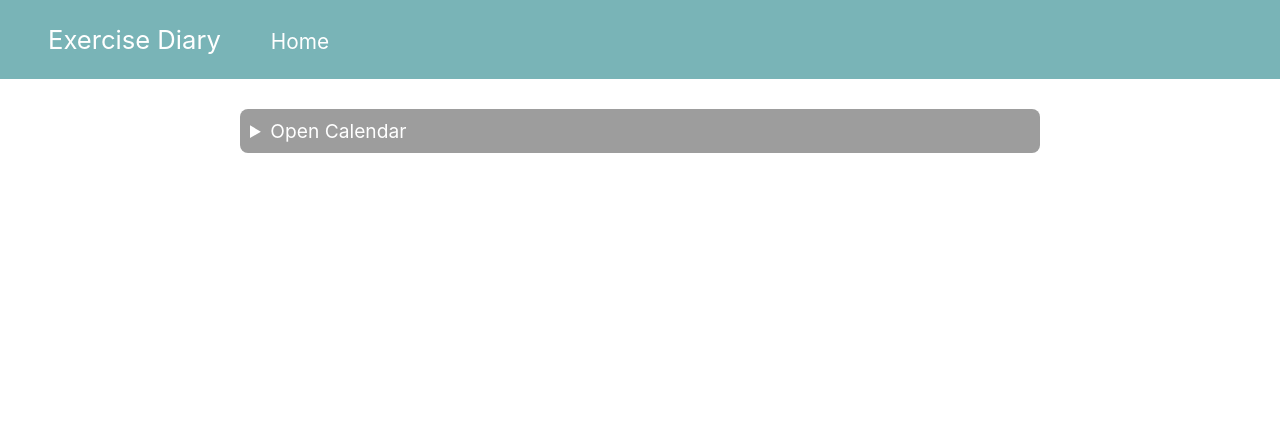
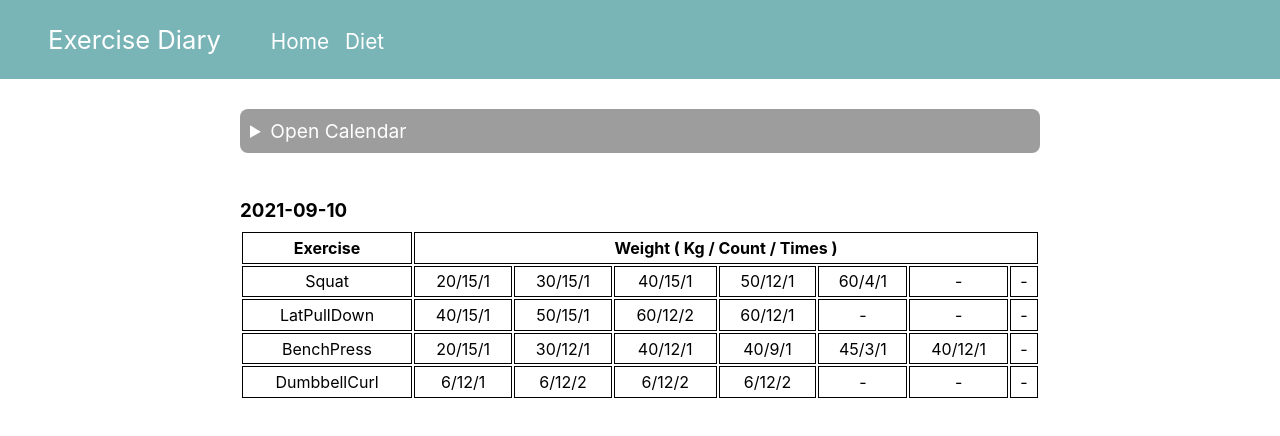
Before and after one commit to Codiving/health-diary, a Next.js app: page / in a window 1280 px wide. Shown: the top 436 px of the page. Built offline with nearby package versions, Linux system fonts and the light colour scheme; a web font is replaced by a local one.

Commit message:
운동 확인 테이블 추가

```diff
--- a/components/Calendar/Calendar.js
+++ b/components/Calendar/Calendar.js
@@ -31,18 +31,14 @@ const Summary = styled.summary`
   color: white;
 `;
 
-const Calendar = ({
-  date = null /*: Object | string  */,
-  dates = [
-    new Date("2021-09-08"),
-    new Date("2021-09-09"),
-    new Date("2021-09-10"),
-    new Date("2021-09-16"),
-    new Date("2021-09-17"),
-    new Date("2021-09-18")
-  ],
-  onSelect /*: date => any  */
-}) => {
+const Calendar = props => {
+  const {
+    date = null /*: Object | string  */,
+    onSelect /*: date => any  */,
+    exercises
+  } = props;
+  const dates = exercises.map(item => new Date(item.date));
+
   const today = DT.fromJSDate(new Date()).startOf("day");
 
   const [mode, setMode] = useState(MONTH);
--- /dev/null
+++ b/components/ExerciseTable/ExerciseTable.js
@@ -0,0 +1,76 @@
+import styled from "styled-components";
+
+const Exercise = styled.div`
+  margin: 30px 0;
+  max-width: 800px;
+  width: 100%;
+`;
+
+const H3 = styled.h3`
+  margin: 1rem 0 0.5rem;
+`;
+
+const Table = styled.table`
+  width: 100%;
+  text-align: center;
+`;
+
+const Th = styled.th`
+  border: 1px solid;
+  padding: 0.3rem;
+`;
+
+const Td = styled.td`
+  border: 1px solid;
+  padding: 0.3rem;
+`;
+
+const ExerciseTable = props => {
+  const { exercises } = props;
+  return (
+    <Exercise>
+      {exercises.map(item => {
+        const { date, exercise, order } = item;
+
+        return (
+          <div key={date}>
+            <H3>{date}</H3>
+            <Table>
+              <thead>
+                <tr>
+                  <Th>{"Exercise"}</Th>
+                  <Th colSpan={7}>{"Weight ( Kg / Count / Times )"}</Th>
+                </tr>
+              </thead>
+              <tbody>
+                {order.map(item => {
+                  const count = 7 - exercise[item].length;
+
+                  return (
+                    <tr key={item}>
+                      <Td>{item.charAt(0).toUpperCase() + item.slice(1)}</Td>
+                      {exercise[item].map((el, idx) => {
+                        return (
+                          <Td
+                            key={idx}
+                          >{`${el.kg}/${el.count}/${el.times}`}</Td>
+                        );
+                      })}
+                      {Array(count)
+                        .fill()
+                        .map((_, index) => (
+                          <Td key={index}>-</Td>
+                        ))}
+                    </tr>
+                  );
+                })}
+              </tbody>
+            </Table>
+          </div>
+        );
+      })}
+    </Exercise>
+  );
+};
+
+export default ExerciseTable;
--- /dev/null
+++ b/components/ExerciseTable/index.js
@@ -0,0 +1 @@
+export { default } from "./ExerciseTable";
--- a/components/index.js
+++ b/components/index.js
@@ -1 +1,2 @@
 export { default as Calendar } from "./Calendar";
+export { default as ExerciseTable } from "./ExerciseTable";
--- a/data.js
+++ b/data.js
@@ -0,0 +1,113 @@
+const exercises = [
+  {
+    date: "2021-09-10",
+    exercise: {
+      squat: [
+        {
+          kg: 20,
+          count: 15,
+          times: 1
+        },
+        {
+          kg: 30,
+          count: 15,
+          times: 1
+        },
+        {
+          kg: 40,
+          count: 15,
+          times: 1
+        },
+        {
+          kg: 50,
+          count: 12,
+          times: 1
+        },
+        {
+          kg: 60,
+          count: 4,
+          times: 1
+        }
+      ],
+      latPullDown: [
+        {
+          kg: 40,
+          count: 15,
+          times: 1
+        },
+        {
+          kg: 50,
+          count: 15,
+          times: 1
+        },
+        {
+          kg: 60,
+          count: 12,
+          times: 2
+        },
+        {
+          kg: 60,
+          count: 12,
+          times: 1
+        }
+      ],
+      benchPress: [
+        {
+          kg: 20,
+          count: 15,
+          times: 1
+        },
+        {
+          kg: 30,
+          count: 12,
+          times: 1
+        },
+        {
+          kg: 40,
+          count: 12,
+          times: 1
+        },
+        {
+          kg: 40,
+          count: 9,
+          times: 1
+        },
+        {
+          kg: 45,
+          count: 3,
+          times: 1
+        },
+        {
+          kg: 40,
+          count: 12,
+          times: 1
+        }
+      ],
+      dumbbellCurl: [
+        {
+          kg: 6,
+          count: 12,
+          times: 1
+        },
+        {
+          kg: 6,
+          count: 12,
+          times: 2
+        },
+        {
+          kg: 6,
+          count: 12,
+          times: 2
+        },
+        {
+          kg: 6,
+          count: 12,
+          times: 2
+        }
+      ]
+    },
+    order: ["squat", "latPullDown", "benchPress", "dumbbellCurl"]
+  }
+];
+
+export { exercises };
--- a/layout/Nav/Nav.js
+++ b/layout/Nav/Nav.js
@@ -28,7 +28,10 @@ const Nav = props => {
             </a>
           </Link>
           <Link href="/">
-            <a style={{ fontSize: "1.3rem" }}>Home</a>
+            <a style={{ fontSize: "1.3rem", marginRight: "1rem" }}>Home</a>
+          </Link>
+          <Link href="/diet">
+            <a style={{ fontSize: "1.3rem" }}>Diet</a>
           </Link>
         </Li>
       </Ul>
--- a/pages/index.js
+++ b/pages/index.js
@@ -1,17 +1,22 @@
-import { Calendar } from "components";
+import { Calendar, ExerciseTable } from "components";
+import { exercises } from "../data";
+import styled from "styled-components";
 
-export default function Home() {
+const Main = styled.div`
+  padding: 0 0.5rem;
+  display: flex;
+  flex-direction: column;
+  justify-content: center;
+  align-items: center;
+`;
+
+const Home = () => {
   return (
-    <div
-      style={{
-        padding: "0 0.5rem",
-        display: "flex",
-        flexDirection: "column",
-        justifyContent: "center",
-        alignItems: "center"
-      }}
-    >
-      <Calendar />
-    </div>
+    <Main>
+      <Calendar exercises={exercises} />
+      <ExerciseTable exercises={exercises} />
+    </Main>
   );
-}
+};
+
+export default Home;
```
Also changed, not shown: pages/diet.js (renamed from pages/photos.js).
